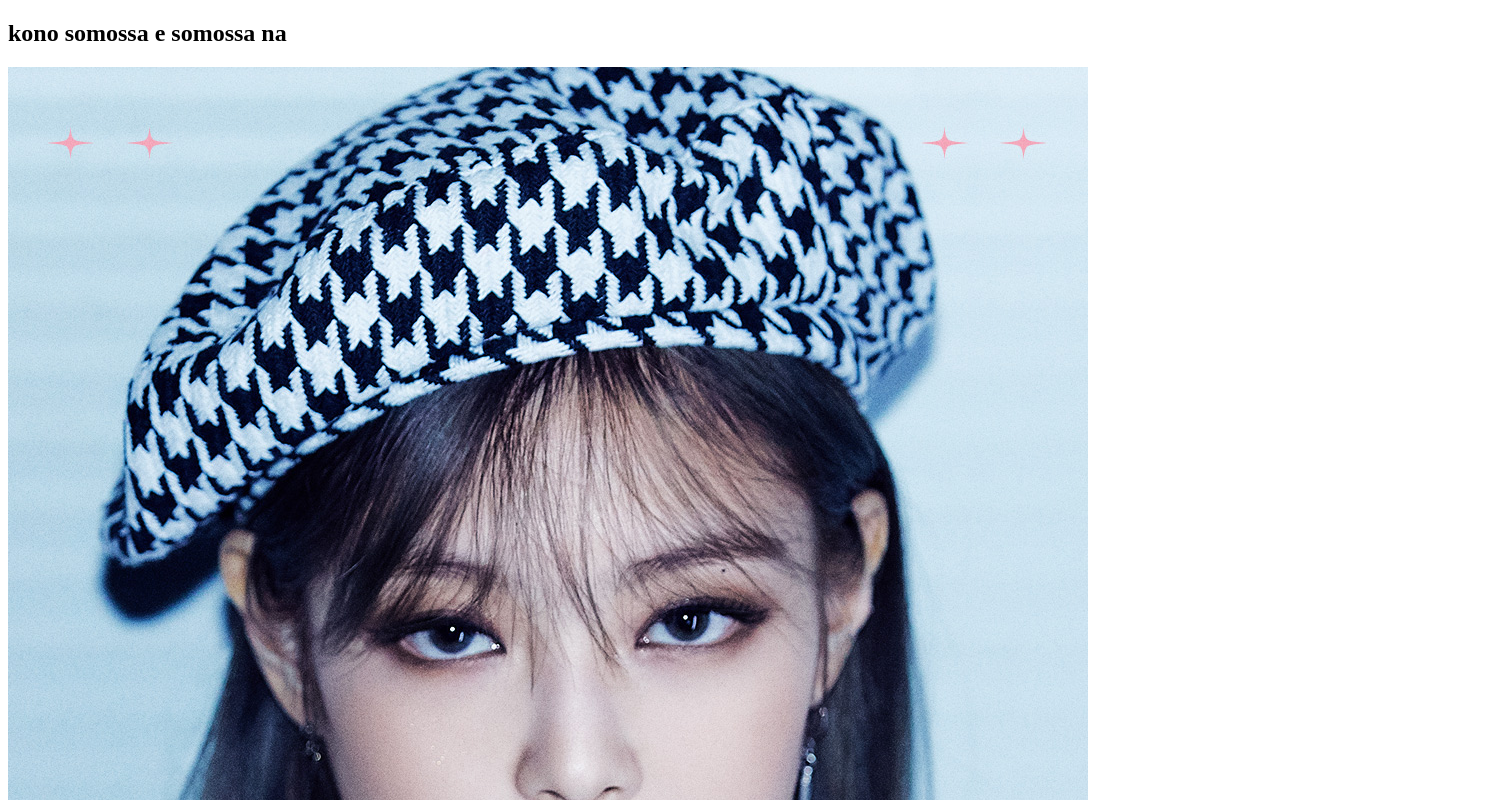
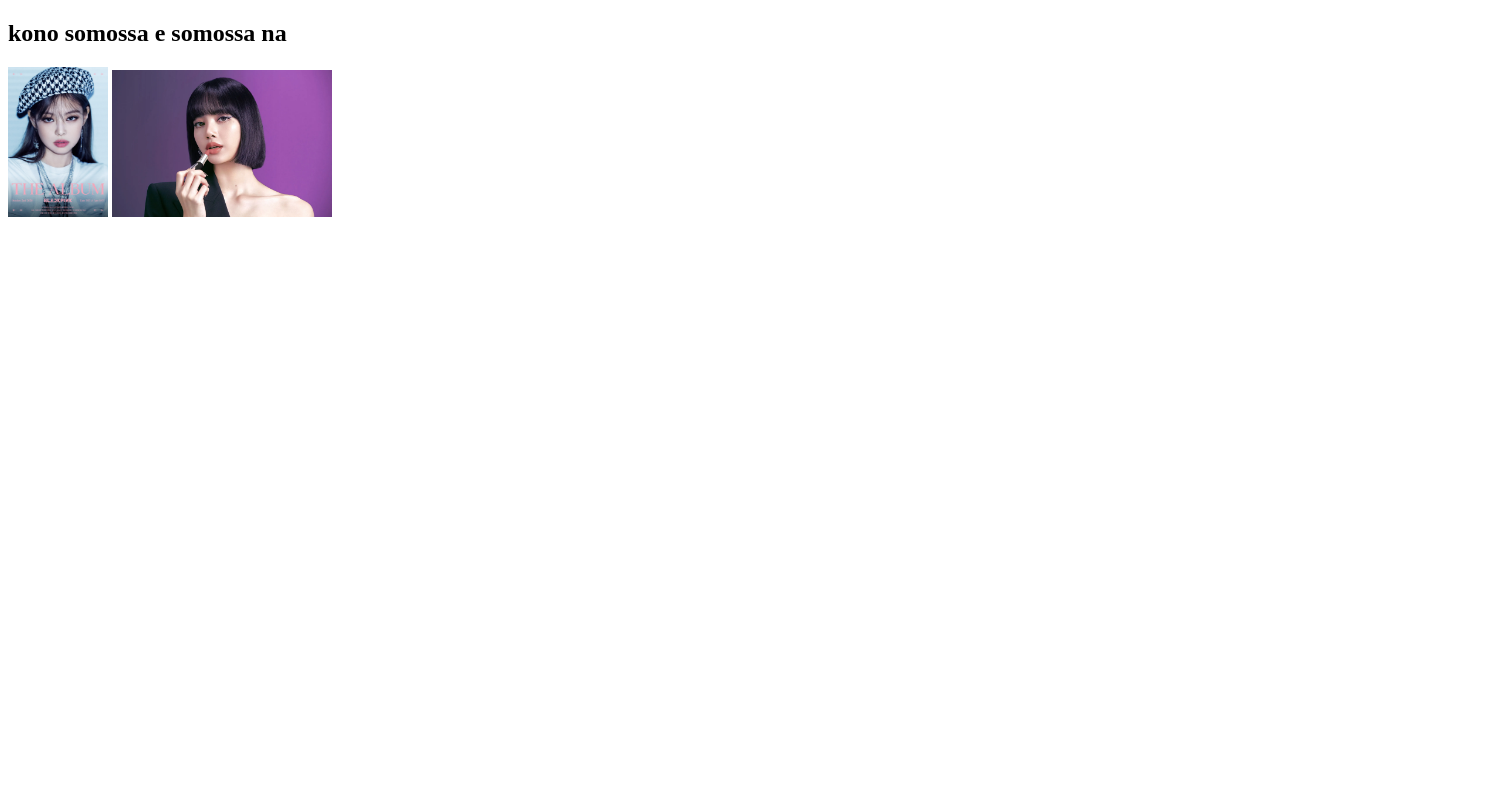
Before and after one commit to NadiaMahbuba/problem_will_never_last_forever, a plain HTML site: page index.html in a window 1280 px wide. Shown: the top 800 px of the page, 1508 px wide, since content can reach past the window. Drawn offline with Linux system fonts and the light colour scheme.

Commit message:
images sizes are  modified

```diff
--- a/index.html
+++ b/index.html
@@ -10,8 +10,8 @@
 <body>
 
     <h2>kono somossa e somossa na</h2>
-    <img src="blacpink_images/jennie.jpg" alt="">
-    <img src="blacpink_images/lisa.jpg" alt="">
+    <img width="100px" src="blacpink_images/jennie.jpg" alt="">
+    <img width="220px" src="blacpink_images/lisa.jpg" alt="">
 </body>
 
 </html>
```
